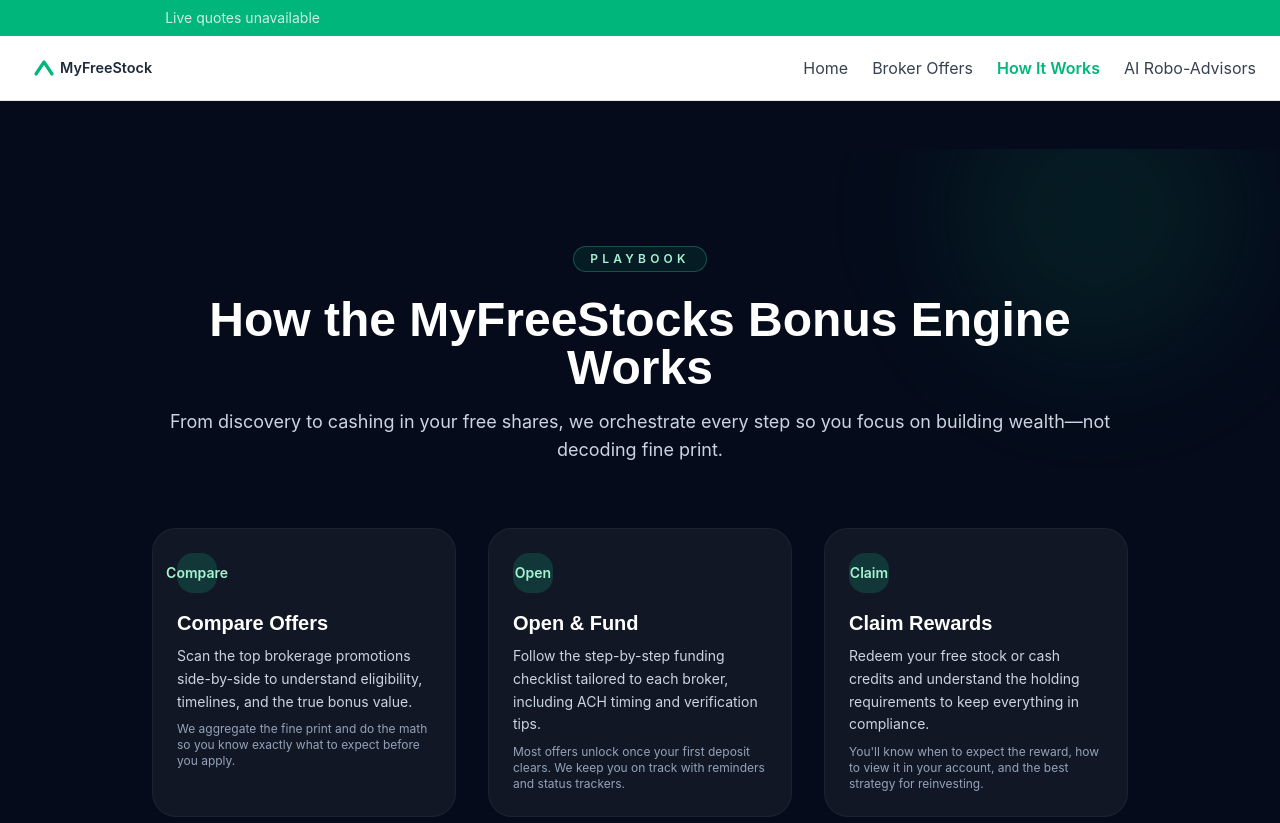
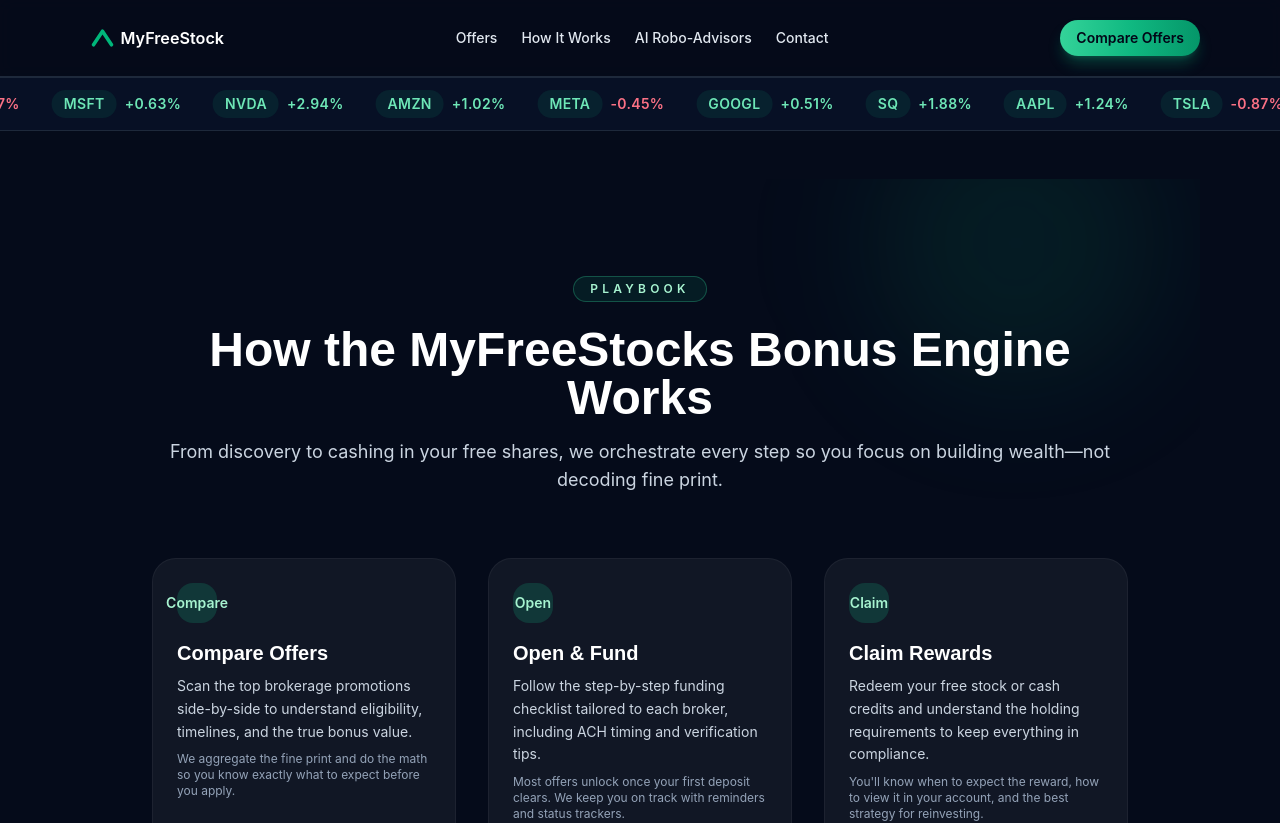
Before and after one commit to dregna/myfreestocks, a React (Vite) app: page /how-it-works in a window 1280 px wide. Shown: the top 823 px of the page. Built offline with nearby package versions, Linux system fonts and the light colour scheme; no server answers.

Commit message:
Align PageShell with shared site chrome

```diff
--- a/src/components/layout/PageShell.jsx
+++ b/src/components/layout/PageShell.jsx
@@ -1,15 +1,165 @@
-import React from "react";
-import TickerBar from "../TickerBar";
-import Navbar from "../Navbar";
-import Footer from "../Footer";
+import React, { useState } from "react";
+import { Link, NavLink } from "react-router-dom";
+
+const tickerItems = [
+  { symbol: "AAPL", change: "+1.24%" },
+  { symbol: "TSLA", change: "-0.87%" },
+  { symbol: "MSFT", change: "+0.63%" },
+  { symbol: "NVDA", change: "+2.94%" },
+  { symbol: "AMZN", change: "+1.02%" },
+  { symbol: "META", change: "-0.45%" },
+  { symbol: "GOOGL", change: "+0.51%" },
+  { symbol: "SQ", change: "+1.88%" },
+];
 
 export default function PageShell({ children, mainClassName = "" }) {
+  const [isMenuOpen, setIsMenuOpen] = useState(false);
+
+  const handleToggleMenu = () => setIsMenuOpen((prev) => !prev);
+  const handleCloseMenu = () => setIsMenuOpen(false);
+
   return (
-    <div className="flex min-h-screen flex-col bg-neutral text-gray-900">
-      <TickerBar />
-      <Navbar />
-      <main className={`flex-1 ${mainClassName}`}>{children}</main>
-      <Footer />
+    <div className="flex min-h-screen flex-col bg-[#050B1A] text-slate-100">
+      <style>{`
+        @keyframes ticker {
+          0% { transform: translateX(0%); }
+          100% { transform: translateX(-50%); }
+        }
+      `}</style>
+
+      <header className="border-b border-slate-800 bg-[#050B1A]/80 backdrop-blur">
+        <div className="mx-auto flex max-w-6xl items-center justify-between px-4 py-5">
+          <Link to="/" className="flex items-center gap-3" onClick={handleCloseMenu}>
+            <img src="/logo-dark.svg" alt="MyFreeStocks.com" className="h-9 w-auto" />
+          </Link>
+
+          <nav className="hidden items-center gap-6 text-sm font-medium text-slate-200 md:flex">
+            <Link to="/offers" className="transition hover:text-emerald-300">
+              Offers
+            </Link>
+            <NavLink to="/how-it-works" className="transition hover:text-emerald-300">
+              How It Works
+            </NavLink>
+            <NavLink to="/robo-advisors" className="transition hover:text-emerald-300">
+              AI Robo-Advisors
+            </NavLink>
+            <a href="/#contact" className="transition hover:text-emerald-300">
+              Contact
+            </a>
+          </nav>
+
+          <Link
+            to="/offers"
+            className="hidden rounded-full bg-gradient-to-r from-emerald-400 via-emerald-500 to-emerald-600 px-4 py-2 text-sm font-semibold text-slate-950 shadow-lg shadow-emerald-500/30 transition hover:brightness-110 md:inline-flex"
+          >
+            Compare Offers
+          </Link>
+
+          <button
+            type="button"
+            onClick={handleToggleMenu}
+            className="flex h-11 w-11 items-center justify-center rounded-full border border-white/10 bg-white/5 text-white transition duration-200 ease-in-out hover:bg-white/10 focus:outline-none focus-visible:ring-2 focus-visible:ring-emerald-400 md:hidden"
+            aria-label="Toggle navigation menu"
+            aria-expanded={isMenuOpen}
+          >
+            <span className="sr-only">Toggle navigation menu</span>
+            <span className="flex h-5 w-6 flex-col items-center justify-between">
+              <span
+                className={`h-0.5 w-full rounded-full bg-white transition duration-200 ease-in-out ${
+                  isMenuOpen ? "translate-y-1.5 rotate-45" : ""
+                }`}
+              />
+              <span
+                className={`h-0.5 w-full rounded-full bg-white transition duration-200 ease-in-out ${
+                  isMenuOpen ? "opacity-0" : ""
+                }`}
+              />
+              <span
+                className={`h-0.5 w-full rounded-full bg-white transition duration-200 ease-in-out ${
+                  isMenuOpen ? "-translate-y-1.5 -rotate-45" : ""
+                }`}
+              />
+            </span>
+          </button>
+        </div>
+
+        <div
+          className={`md:hidden transform border-t border-slate-800 bg-[#0B1622] text-white transition-all duration-200 ease-in-out ${
+            isMenuOpen ? "max-h-96 opacity-100" : "pointer-events-none max-h-0 opacity-0"
+          }`}
+        >
+          <nav className="flex flex-col gap-2 px-4 py-4 text-sm font-semibold">
+            <Link to="/" onClick={handleCloseMenu} className="rounded-lg px-3 py-2 transition hover:bg-white/10">
+              Home
+            </Link>
+            <Link to="/offers" onClick={handleCloseMenu} className="rounded-lg px-3 py-2 transition hover:bg-white/10">
+              Offers
+            </Link>
+            <a
+              href="/#compare"
+              onClick={handleCloseMenu}
+              className="rounded-lg px-3 py-2 transition hover:bg-white/10"
+            >
+              Compare
+            </a>
+            <Link
+              to="/robo-advisors"
+              onClick={handleCloseMenu}
+              className="rounded-lg px-3 py-2 transition hover:bg-white/10"
+            >
+              Robo-Advisors
+            </Link>
+            <Link
+              to="/offers"
+              onClick={handleCloseMenu}
+              className="mt-2 inline-flex items-center justify-center rounded-full bg-gradient-to-r from-emerald-400 via-emerald-500 to-emerald-600 px-4 py-2 text-sm font-semibold text-slate-950 shadow-lg shadow-emerald-500/30 transition hover:brightness-110"
+            >
+              See Offers
+            </Link>
+          </nav>
+        </div>
+      </header>
+
+      <div className="border-y border-slate-800 bg-[#071025]">
+        <div className="relative overflow-hidden">
+          <div
+            className="flex min-w-[200%] gap-8 py-3 text-sm font-semibold uppercase tracking-wide text-emerald-300"
+            style={{ animation: "ticker 30s linear infinite" }}
+          >
+            {[...tickerItems, ...tickerItems].map((item, index) => (
+              <div key={`${item.symbol}-${index}`} className="flex items-center gap-2">
+                <span className="rounded-full bg-emerald-500/10 px-3 py-1 text-emerald-300">{item.symbol}</span>
+                <span className={item.change.startsWith("-") ? "text-rose-400" : "text-emerald-300"}>{item.change}</span>
+              </div>
+            ))}
+          </div>
+        </div>
+      </div>
+
+      <main className={`mx-auto w-full max-w-6xl flex-1 px-4 ${mainClassName}`}>{children}</main>
+
+      <footer className="mt-24 border-t border-slate-800 bg-[#050B1A]">
+        <div className="mx-auto flex max-w-6xl flex-col gap-6 px-4 py-10 md:flex-row md:items-center md:justify-between">
+          <div>
+            <img src="/logo-dark.svg" alt="MyFreeStocks.com" className="mb-3 h-8 w-auto" />
+            <p className="text-xs text-slate-400">Curated free stock offers & robo-advisor insights</p>
+          </div>
+          <div className="text-sm text-slate-400">
+            © {new Date().getFullYear()} MyFreeStocks.com. All rights reserved.
+          </div>
+          <div className="flex gap-4 text-sm text-emerald-300">
+            <a href="#" className="transition hover:text-emerald-200">
+              Privacy
+            </a>
+            <a href="#" className="transition hover:text-emerald-200">
+              Terms
+            </a>
+            <a href="#" className="transition hover:text-emerald-200">
+              Support
+            </a>
+          </div>
+        </div>
+      </footer>
     </div>
   );
 }
```
